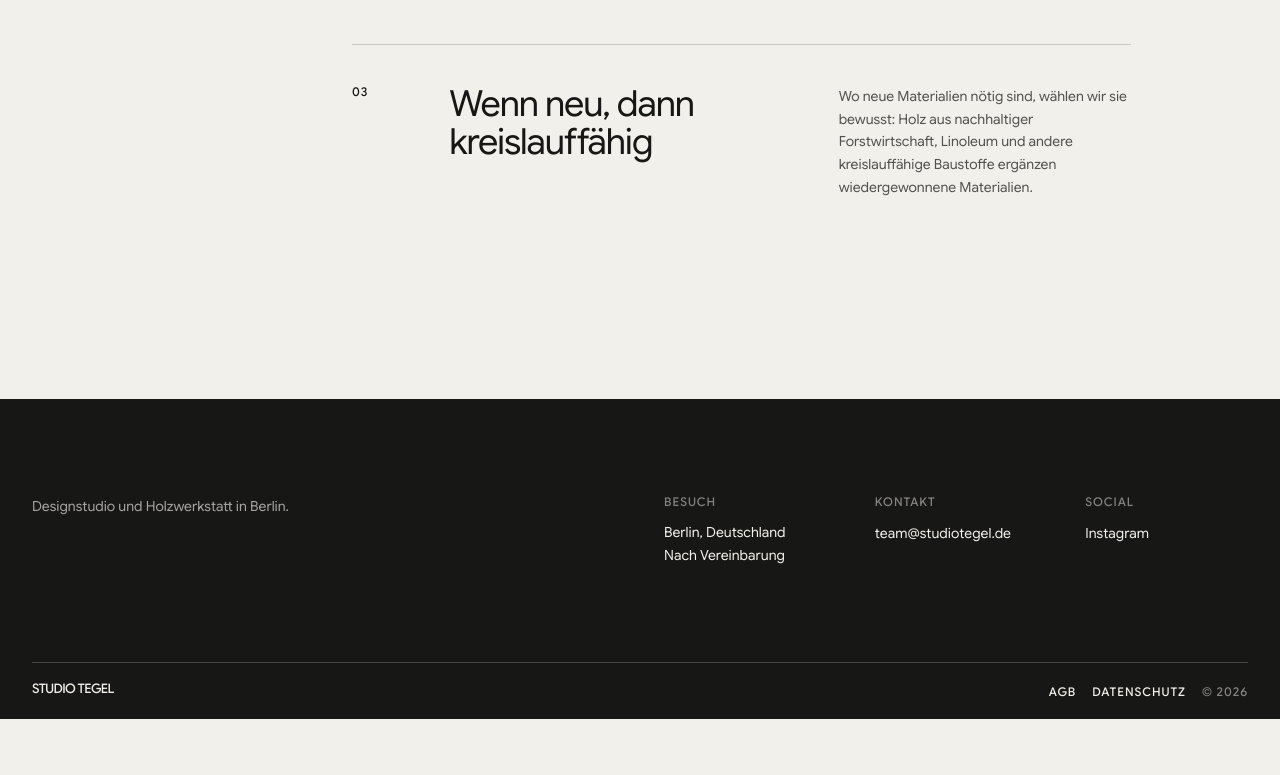
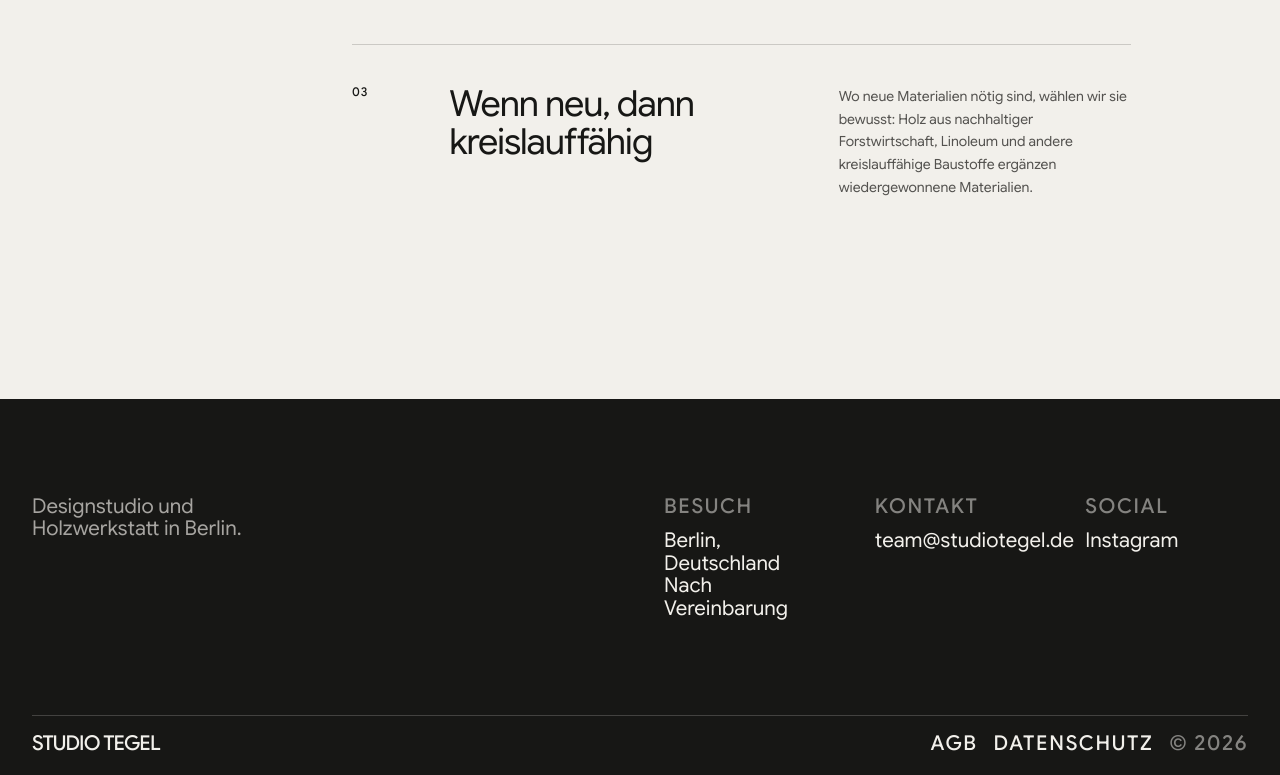
Before and after one commit to brandonhaslegs/studio-tegel, a Next.js app: page /studio in a window 1280 px wide. Shown: the part 4055-4830 px from the top of the page. Before the commit the page ends 4774 px from the top, so only its background shows below. Built offline with nearby package versions, Linux system fonts and the light colour scheme.

Commit message:
Match footer typography to navigation scale

```diff
--- a/src/app/globals.css
+++ b/src/app/globals.css
@@ -126,6 +126,11 @@ a { color: inherit; text-decoration: none; }
 
 .text-link::after { content: "↗"; font-size: 1rem; line-height: 0.75; }
 
+.site-footer :is(p, a) {
+  font-size: clamp(1.05rem, 1.6vw, 1.65rem);
+  line-height: 1.1;
+}
+
 .image-frame { overflow: hidden; background: #d6d1c8; }
 
 @keyframes page-rise-in {
--- a/src/components/footer.tsx
+++ b/src/components/footer.tsx
@@ -1,7 +1,7 @@
 import Link from "next/link";
 
 export function Footer() {
-  return <footer className="bg-ink px-4 pb-5 pt-16 text-paper md:px-8 md:pt-24">
+  return <footer className="site-footer bg-ink px-4 pb-5 pt-16 text-paper md:px-8 md:pt-24">
     <div className="grid grid-cols-1 gap-12 md:grid-cols-12">
       <p className="col-span-1 text-sm leading-relaxed text-paper/65 md:col-span-3">Designstudio und Holzwerkstatt in Berlin.</p>
       <div className="col-span-1 md:col-start-7 md:col-span-2"><p className="eyebrow mb-3 text-paper/50">Besuch</p><p className="text-sm leading-relaxed">Berlin, Deutschland<br />Nach Vereinbarung</p></div>
```
